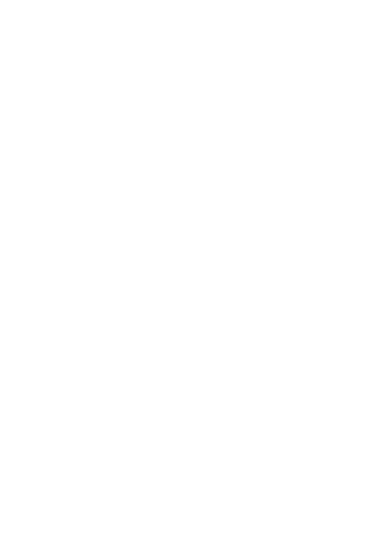
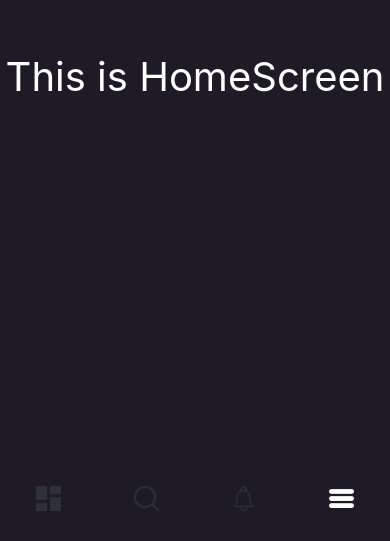
Before and after one commit to aamir104512/BookStore, a React Native app: screen /Menu in a window 390 px wide. Shown: the part 303-844 px from the top of the page. Built offline with nearby package versions, Linux system fonts and the light colour scheme.

Commit message:
creating bottom tab navigator

```diff
--- a/App.js
+++ b/App.js
@@ -1,11 +1,21 @@
 import React from "react";
 import {View, Text} from 'react-native';
+import { createNativeStackNavigator } from "@react-navigation/native-stack";
+import BookDetails from "./screens/BookDetails";
+import TabNavigation from "./navigation/TabNavigation";
+import { NavigationContainer } from "@react-navigation/native";
+
+const Stack = createNativeStackNavigator();
 
 const App = () => {
   return(
-    <View style={{flex: 1, alignItems: 'center', justifyContent: 'center'}}>
-      <Text style={{fontSize: 40, color: 'white'}}>Hello Aamir</Text>
-    </View>
+  <NavigationContainer>
+    <Stack.Navigator screenOptions={{headerShown: false}}>
+      <Stack.Screen name="Home Screen" component={TabNavigation} />
+      <Stack.Screen name="Details" component={BookDetails} />
+    </Stack.Navigator>
+  </NavigationContainer>
+
   )
 }
 
--- /dev/null
+++ b/navigation/TabNavigation.js
@@ -0,0 +1,122 @@
+import {createBottomTabNavigator} from '@react-navigation/bottom-tabs';
+import HomeScreen from '../screens/HomeScreen';
+import {icons, COLORS} from '../constants';
+import {View, Image} from 'react-native';
+
+const Tab = createBottomTabNavigator();
+
+const TabNavigation = () => {
+  return (
+    <Tab.Navigator
+      initialRouteName="Home"
+      screenOptions={{
+        tabBarStyle: {
+          backgroundColor: COLORS.black,
+          height: '10%',
+          justifyContent: 'center',
+          borderTopWidth: 0,
+          shadowColor: COLORS.black
+        },
+        headerShown: false,
+        tabBarShowLabel: false,
+      }}>
+      {/* Home Screen */}
+      <Tab.Screen
+        name="Home"
+        component={HomeScreen}
+        options={{
+          showIcon: true,
+          tabBarIcon: ({focused}) => {
+            return (
+              <View style={{alignItems: 'center', justifyContent: 'center'}}>
+                <Image
+                  source={icons.dashboard_icon}
+                  resizeMode="contain"
+                  style={{
+                    width: 25,
+                    height: 25,
+                    tintColor: focused ? COLORS.white : COLORS.gray,
+                  }}
+                />
+              </View>
+            );
+          },
+        }}
+      />
+
+      {/* search screen */}
+      <Tab.Screen
+        name="Search"
+        component={HomeScreen}
+        options={{
+          showIcon: true,
+          tabBarIcon: ({focused}) => {
+            return (
+              <View style={{alignItems: 'center', justifyContent: 'center'}}>
+                <Image
+                  source={icons.search_icon}
+                  resizeMode="contain"
+                  style={{
+                    width: 25,
+                    height: 25,
+                    tintColor: focused ? COLORS.white : COLORS.gray,
+                  }}
+                />
+              </View>
+            );
+          },
+        }}
+      />
+
+      {/* notification screen */}
+      <Tab.Screen
+        name="Notification"
+        component={HomeScreen}
+        options={{
+          showIcon: true,
+          tabBarIcon: ({focused}) => {
+            return (
+              <View style={{alignItems: 'center', justifyContent: 'center'}}>
+                <Image
+                  source={icons.notification_icon}
+                  resizeMode="contain"
+                  style={{
+                    width: 25,
+                    height: 25,
+                    tintColor: focused ? COLORS.white : COLORS.gray,
+                  }}
+                />
+              </View>
+            );
+          },
+        }}
+      />
+
+      {/* menu screen */}
+      <Tab.Screen
+        name="Menu"
+        component={HomeScreen}
+        options={{
+          showIcon: true,
+          tabBarIcon: ({focused}) => {
+            return (
+              <View style={{alignItems: 'center', justifyContent: 'center'}}>
+                <Image
+                  source={icons.menu_icon}
+                  resizeMode="contain"
+                  style={{
+                    width: 25,
+                    height: 25,
+                    tintColor: focused ? COLORS.white : COLORS.gray,
+                  }}
+                />
+              </View>
+            );
+          },
+        }}
+      />
+    </Tab.Navigator>
+  );
+};
+
+export default TabNavigation;
--- a/screens/HomeScreen.js
+++ b/screens/HomeScreen.js
@@ -1,9 +1,10 @@
 import React from "react";
 import {View, Text} from 'react-native';
+import { icons, COLORS, images, SIZES, FONTS } from "../constants";
 
 const HomeScreen = () => {
   return(
-    <View style={{flex: 1, alignItems: 'center', justifyContent: 'center'}}>
+    <View style={{flex: 1, alignItems: 'center', justifyContent: 'center', backgroundColor: COLORS.black}}>
       <Text style={{fontSize: 40, color: 'white'}}>This is HomeScreen</Text>
     </View>
   )
--- a/screens/bookDetails.js
+++ b/screens/bookDetails.js
@@ -1,7 +1,7 @@
 import React from "react";
 import {View, Text} from 'react-native';
 
-const bookDetails = () => {
+const BookDetails = () => {
   return(
     <View style={{flex: 1, alignItems: 'center', justifyContent: 'center'}}>
       <Text style={{fontSize: 40, color: 'white'}}>This is bookDetails</Text>
@@ -9,4 +9,4 @@ const bookDetails = () => {
   )
 }
 
-export default bookDetails
+export default BookDetails
```
Also changed, not shown: react-native.config.js (added, +7 -0 lines).
